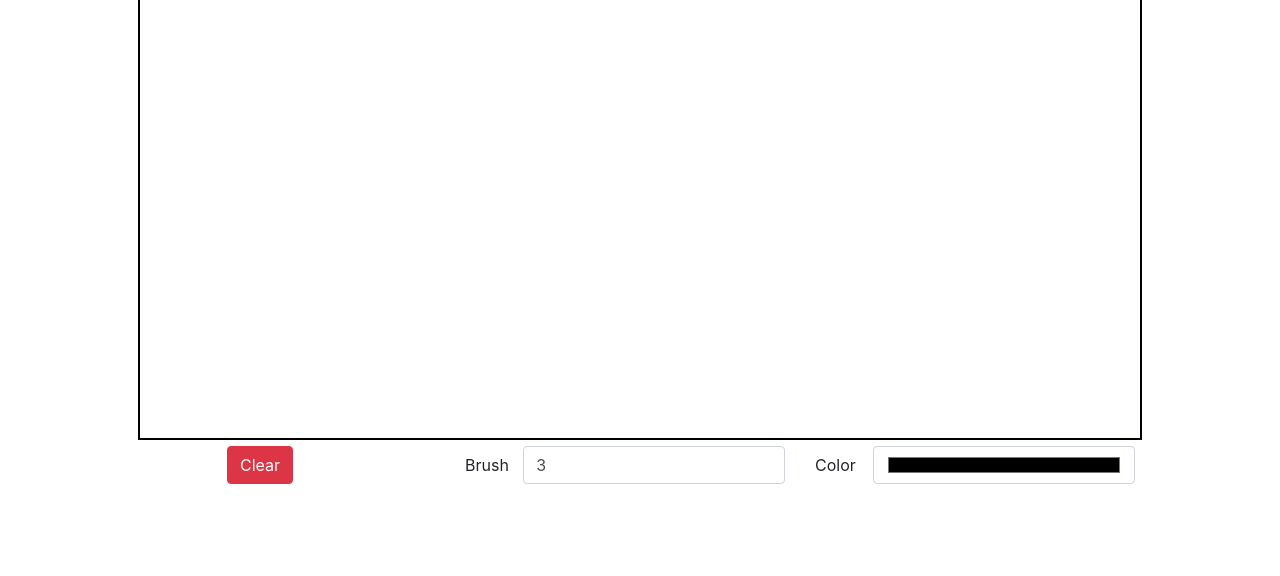
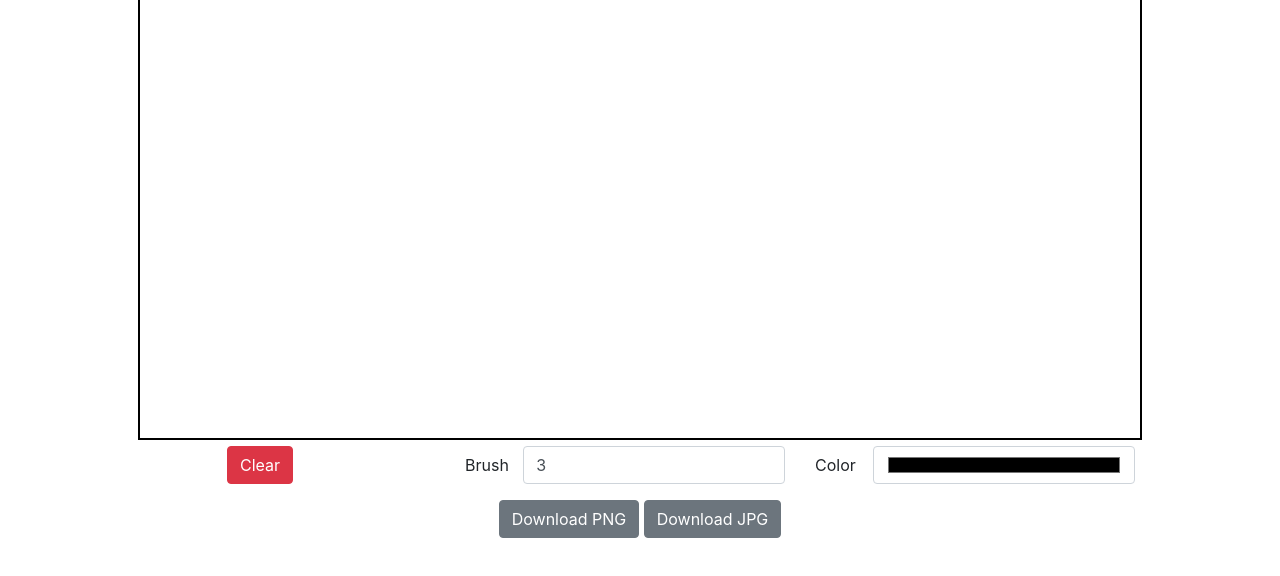
Before and after one commit to axhaar/web-whiteboard, a plain HTML site: page v1/index.html in a window 1280 px wide. Shown: the part 174-750 px from the top of the page. Drawn offline with Linux system fonts and the light colour scheme.

Commit message:
adding extra features - 1 (frontend)

```diff
--- a/v1/index.html
+++ b/v1/index.html
@@ -74,7 +74,19 @@
                     <input type="color" class="form-control" id="selColor" aria-describedby="selColor">
                 </div>
             </div>
+        </div>
 
+        <!-- Download Buttons -->
+        <div class="row">
+            <div class="col-lg-12 text-center">
+                <button type="button" class="btn btn-secondary downloadPng">
+                    Download PNG
+                </button>
+
+                <button type="button" class="btn btn-secondary downloadJpg">
+                    Download JPG
+                </button>
+            </div>
         </div>
 
 
```
